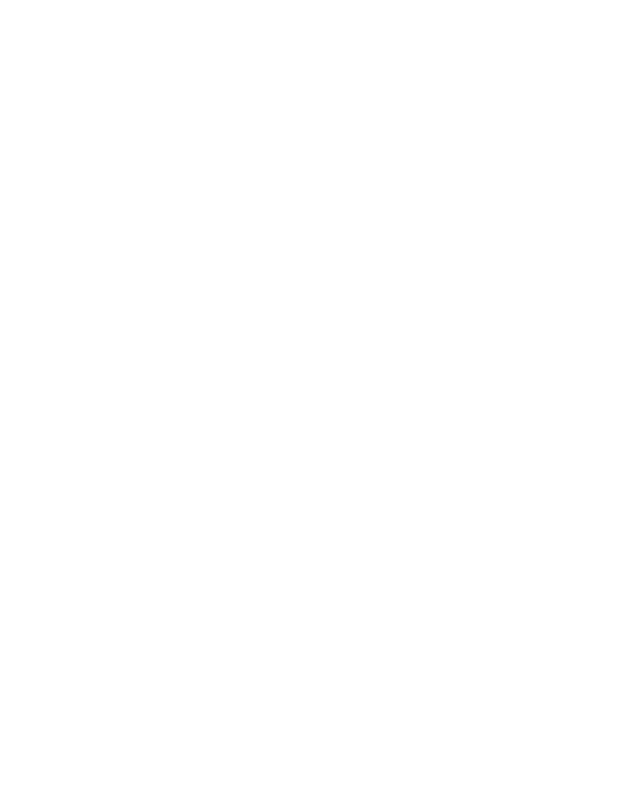
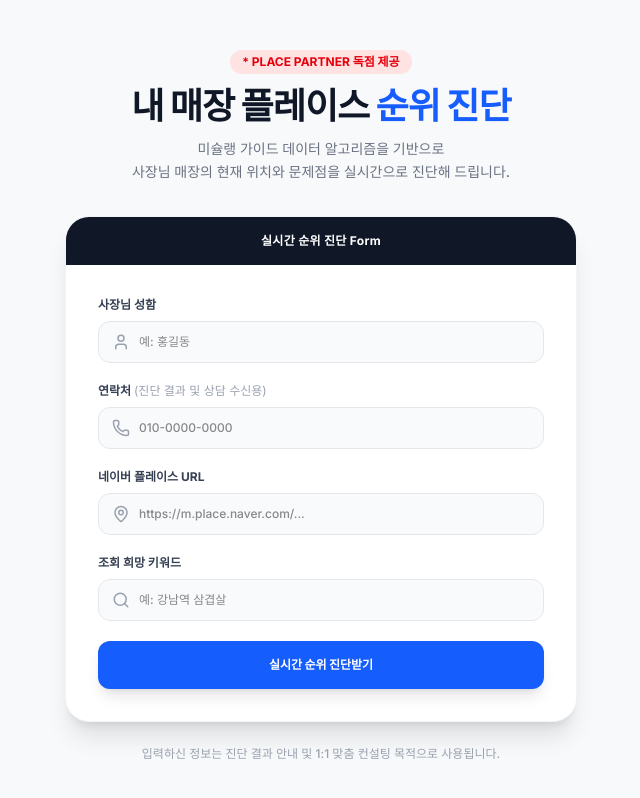
Before and after one commit to ADplanters/place-partner-crm, a Next.js app: page / in a window 1280 px wide. Before the commit this address had no page. Shown: the top 798 px of the page, without its empty margins (319-959 px from the left). Built offline with nearby package versions, Linux system fonts and the light colour scheme; no server answers.

Commit message:
Update page.tsx

```diff
--- a/app/page.tsx
+++ b/app/page.tsx
@@ -1,6 +1,8 @@
-import { redirect } from "next/navigation";
+// 파일 경로: app/page.tsx
+// 역할: URL 리다이렉팅(이동) 절대 없이, 메인 도메인에서 순위 진단 폼을 즉시 렌더링합니다.
 
-export default function CrmHomePage() {
-  // 메인 접속 시 보안 관리자 경로로 즉시 리다이렉트합니다.
-  redirect("/pp-manager");
+import RankCheckPage from "./rank-check/page";
+
+export default function HomePage() {
+  return <RankCheckPage />;
 }
```
